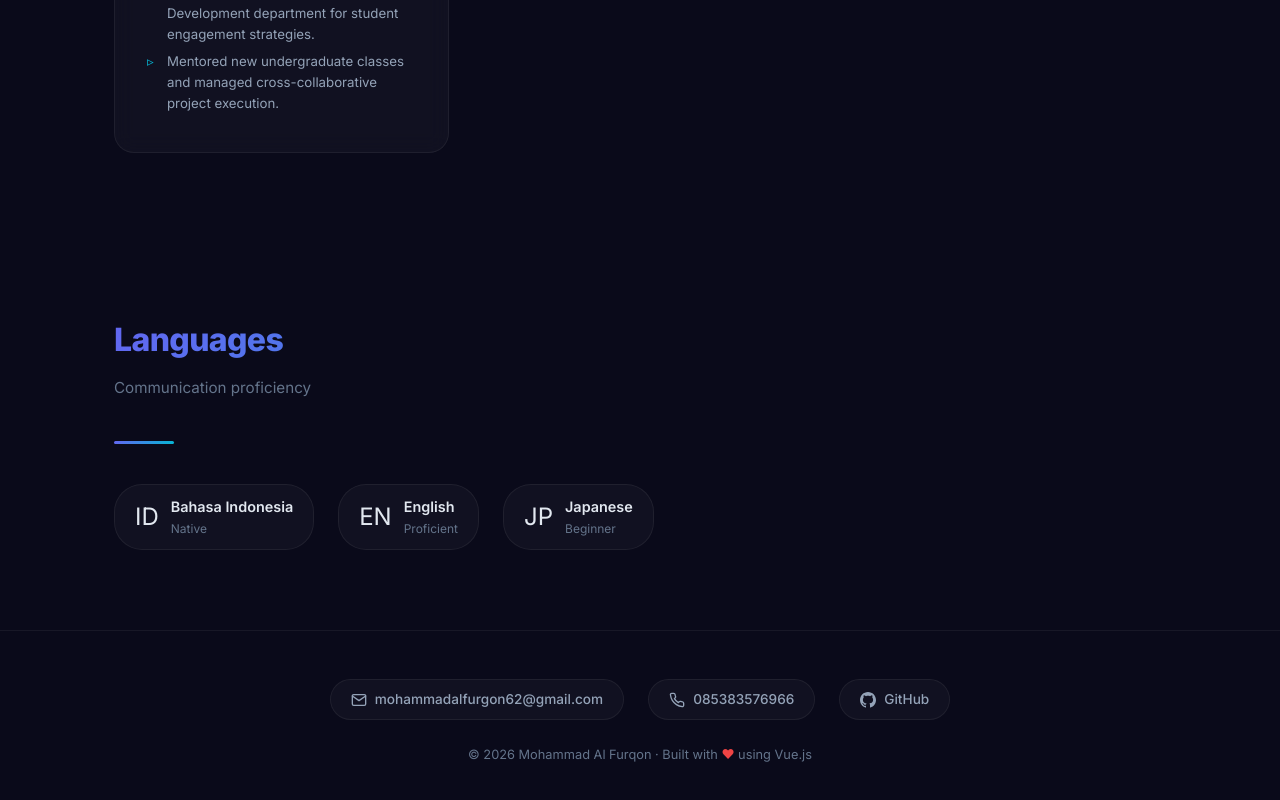
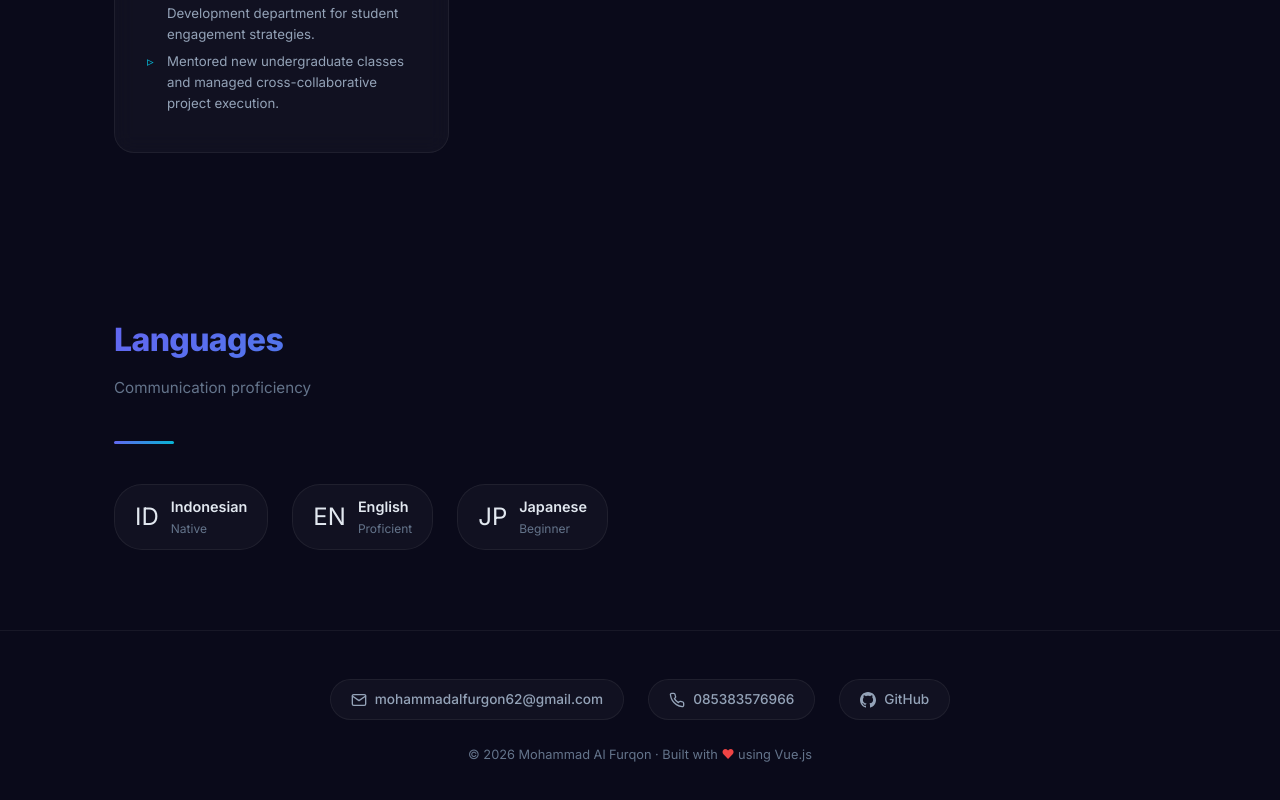
Before and after one commit to Alfurqon02/todo-list, a Vue app: page / in a window 1280 px wide. Shown: the part 5229-6029 px from the top of the page. Built offline with nearby package versions, Linux system fonts and the light colour scheme.

Commit message:
fix indonesian

```diff
--- a/src/App.vue
+++ b/src/App.vue
@@ -420,7 +420,7 @@ const organizations = [
         <div class="lang-chip">
           <span class="lang-flag">ID</span>
           <div>
-            <div class="lang-name">Bahasa Indonesia</div>
+            <div class="lang-name">Indonesian</div>
             <div class="lang-level">Native</div>
           </div>
         </div>
```
